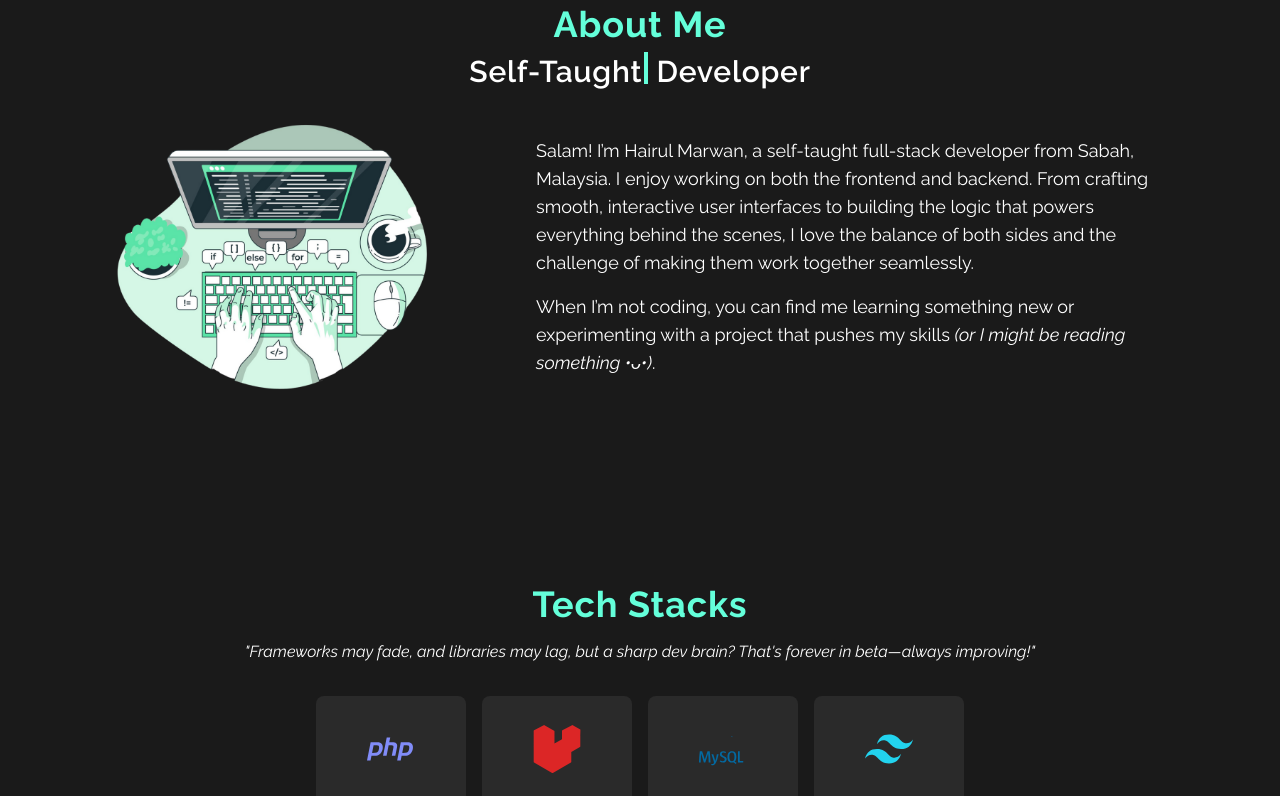
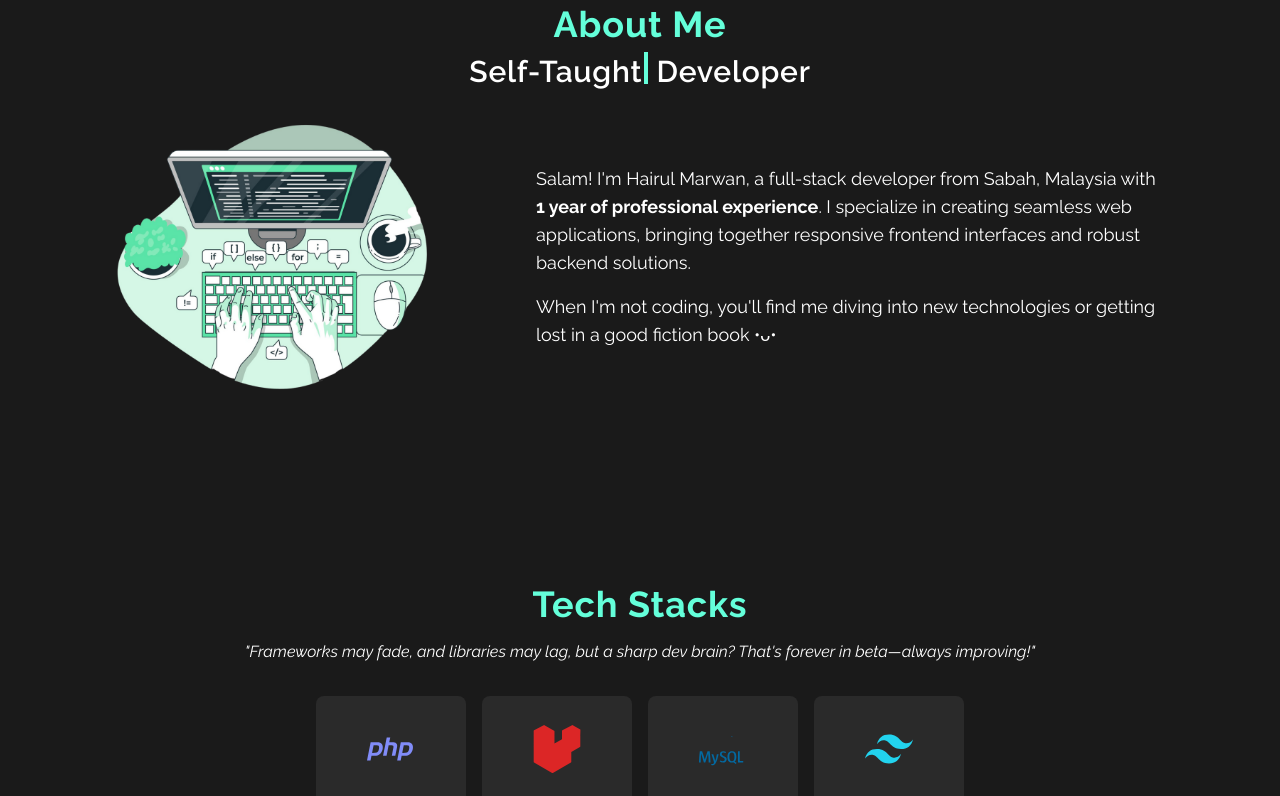
Before and after one commit to hrl6/my-portfolio, a Vue app: page /projects in a window 1280 px wide. Shown: the part 860-1656 px from the top of the page. Built offline with nearby package versions, Linux system fonts and the light colour scheme.

Commit message:
add demo feature for projects with website link

```diff
--- a/src/components/About.vue
+++ b/src/components/About.vue
@@ -24,15 +24,14 @@
         <div v-slide-up>
           <div class="px-10">
             <p class="text-lg text-white mb-4">
-              Salam! I’m Hairul Marwan, a self-taught full-stack developer from Sabah, Malaysia. I enjoy working on both
-              the frontend and backend. From crafting smooth, interactive user interfaces to building the logic that
-              powers everything behind the scenes, I love the balance of both sides and the challenge of making them
-              work
-              together seamlessly.
+              Salam! I'm Hairul Marwan, a full-stack developer from Sabah, Malaysia with <b>1 year of professional
+                experience</b>. I specialize in creating seamless web applications, bringing together responsive
+              frontend
+              interfaces and robust backend solutions.
             </p>
             <p class="text-lg text-white">
-              When I’m not coding, you can find me learning something new or experimenting with a project that pushes my
-              skills <span class="italic">(or I might be reading something •ᴗ•)</span>.
+              When I'm not coding, you'll find me diving into new technologies or getting lost in a good fiction book
+              •ᴗ•
             </p>
           </div>
         </div>
--- a/src/components/Projects.vue
+++ b/src/components/Projects.vue
@@ -25,10 +25,35 @@
               </div>
               <p v-else :d="stacks" class="text-sm hover:text-secondary">{{ project.stacks }}</p>
             </div>
-            <div
+            <template v-if="project.demo != ''">
+              <div class="flex gap-3">
+                <a :href="project.link">
+                  <div
+                    class="bg-primary p-3 rounded-md max-w-[49px] hover:bg-primary/80 transition-colors ease-in duration-200">
+                    <MoveUpRight class="text-dark" />
+                  </div>
+                </a>
+                <a :href="project.demo">
+                  <div
+                    class="bg-gray-600 p-3 rounded-md max-w-[49px] hover:bg-dark/50 transition-colors ease-in duration-200">
+                    <Radio class="text-neutral-300" />
+                  </div>
+                </a>
+              </div>
+            </template>
+            <template v-else>
+              <a :href="project.link">
+                <div
+                  class="bg-primary p-3 rounded-md max-w-[49px] hover:bg-primary/80 transition-colors ease-in duration-200">
+                  <MoveUpRight class="text-dark" />
+                </div>
+              </a>
+            </template>
+
+            <!-- <div
               class="bg-primary p-3 rounded-md max-w-[49px] hover:bg-primary/80 transition-colors ease-in duration-200">
               <MoveUpRight class="text-dark" />
-            </div>
+            </div> -->
           </div>
         </div>
       </a>
@@ -39,9 +64,8 @@
 <script setup>
 import AnimatedSection from './animations/AnimatedSection.vue';
 import AnimatedSectionUp from './animations/AnimatedSectionUp.vue';
-import {
-  MoveUpRight
-} from 'lucide-vue-next'
+import { MoveUpRight } from 'lucide-vue-next'
+import { Radio } from 'lucide-vue-next';
 </script>
 
 <script>
@@ -54,6 +78,7 @@ export default {
           title: 'Deen Blog',
           link: 'https://github.com/hrl6/php-simple-blog',
           stacks: ['PHP', 'MySQL'],
+          demo: '',
           thumbnail: '',
         },
         {
@@ -61,6 +86,15 @@ export default {
           title: 'Personal Notes',
           link: 'https://github.com/hrl6/laravel11-notes-personal',
           stacks: ['Laravel', 'Tailwind CSS'],
+          demo: '',
+          thumbnail: '',
+        },
+        {
+          id: 3,
+          title: 'Simple Admin Panel',
+          link: 'https://github.com/hrl6/admin-panel',
+          stacks: ['Vue', 'Django', 'Deployment'],
+          demo: 'https://admin-panel-delta-rouge.vercel.app',
           thumbnail: '',
         },
       ],
@@ -73,6 +107,9 @@ export default {
     import('../img/project2.png').then((module) => {
       this.projects[1].thumbnail = module.default
     })
+    import('../img/project3.png').then((module) => {
+      this.projects[2].thumbnail = module.default
+    })
   },
 }
 </script>
```
Also changed, not shown: src/img/project3.png (added).
